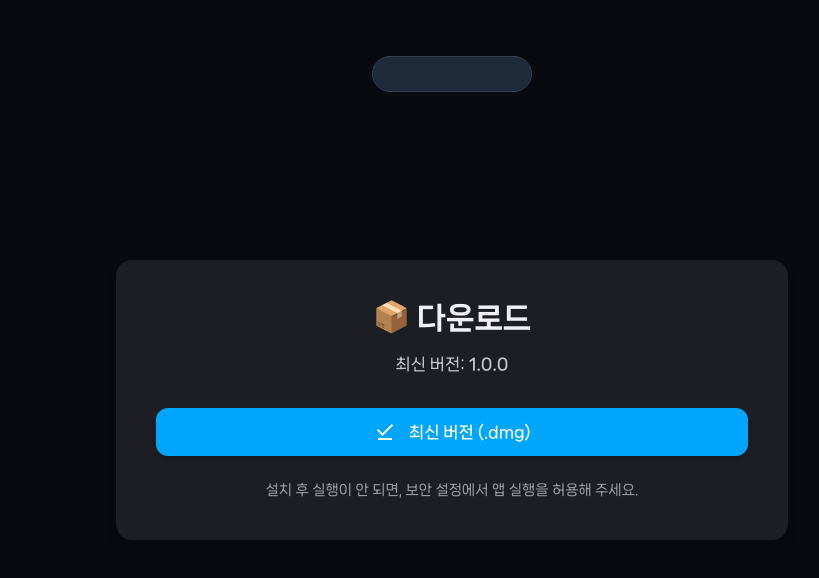
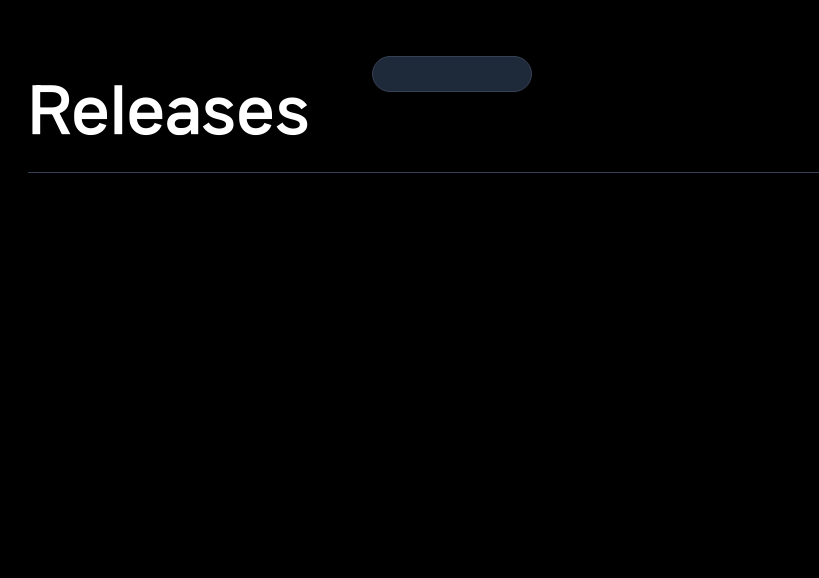
Before and after one commit to SnP-Potato/live-peninsula-web, a Next.js app: page /releases in a window 1280 px wide. Shown: the top 578 px of the page, without its empty margins (188-1007 px from the left). Built offline with nearby package versions, Linux system fonts and the light colour scheme.

Commit message:
refactor: update releases page

```diff
--- a/src/app/releases/page.tsx
+++ b/src/app/releases/page.tsx
@@ -1,34 +1,50 @@
-import { DownloadDone } from '@mui/icons-material';
 
-export default function ReleasePage() {
+const blogPosts = [
+  {
+    id: 1,
+    title: 'DynamicLake - bring Liquid Glass to Dynamic Island',
+    date: 'September 3, 2025',
+    thumbnail: '/imgs/blog1.jpg',
+    slug: 'dynamic-lake-liquid-glass',
+  },
+  {
+    id: 2,
+    title: 'Master the New Timer in Dynamic Lake',
+    date: 'August 12, 2025',
+    thumbnail: '/imgs/blog2.jpg',
+    slug: 'new-timer-dynamic-lake',
+  },
+  {
+    id: 3,
+    title: 'DynaMusic: Music Control in Dynamic Island Style',
+    date: 'July 11, 2025',
+    thumbnail: '/imgs/blog3.jpg',
+    slug: 'dynamusic-music-control',
+  },
+  {
+    id: 4,
+    title: 'Liquid Skeudd - Revive Skeudd Design in Live Peninsula',
+    date: 'June 25, 2025',
+    thumbnail: '/imgs/blog4.jpg',
+    slug: 'liquid-skeudd-design',
+  },
+];
+
+export default function ReleasesPage() {
   return (
-    <main className="bg-primary text-textlight flex min-h-screen items-center justify-center px-6">
-      <section className="bg-secondary w-full max-w-2xl rounded-2xl p-10 text-center shadow-lg">
-        {/* 제목 */}
-        <h2 className="mb-4 text-3xl font-bold">📦 다운로드</h2>
-        <p className="text-textlight/80 mb-8">
-          최신 버전: <span className="font-semibold">1.0.0</span>
-        </p>
+    <main className="min-h-screen bg-black text-white">
+      <div className="mx-auto max-w-4xl px-6 py-20">
+        {/* 타이틀 */}
+        <h1 className="mb-8 text-6xl font-bold">Releases</h1>
 
-        {/* 다운로드 리스트 */}
-        <ul className="space-y-4">
-          <li>
-            <a
-              href="/downloads/live-peninsula-beta.dmg"
-              download
-              className="bg-accent hover:bg-secondary-alt flex items-center justify-center gap-3 rounded-xl px-6 py-3 font-medium text-white shadow-md transition"
-            >
-              <DownloadDone className="h-5 w-5" />
-              최신 버전 (.dmg)
-            </a>
-          </li>
-        </ul>
+        {/* 구분선 */}
+        <div className="mb-12 h-px bg-gray-700"></div>
 
-        {/* 하단 안내 */}
-        <p className="text-textlight/60 mt-6 text-sm">
-          설치 후 실행이 안 되면, 보안 설정에서 앱 실행을 허용해 주세요.
-        </p>
-      </section>
+        {/* 블로그 포스트 리스트 - 비어있음 */}
+        <div className="space-y-12">
+          {/* 여기에 블로그 포스트가 들어갑니다 */}
+        </div>
+      </div>
     </main>
   );
 }
```
